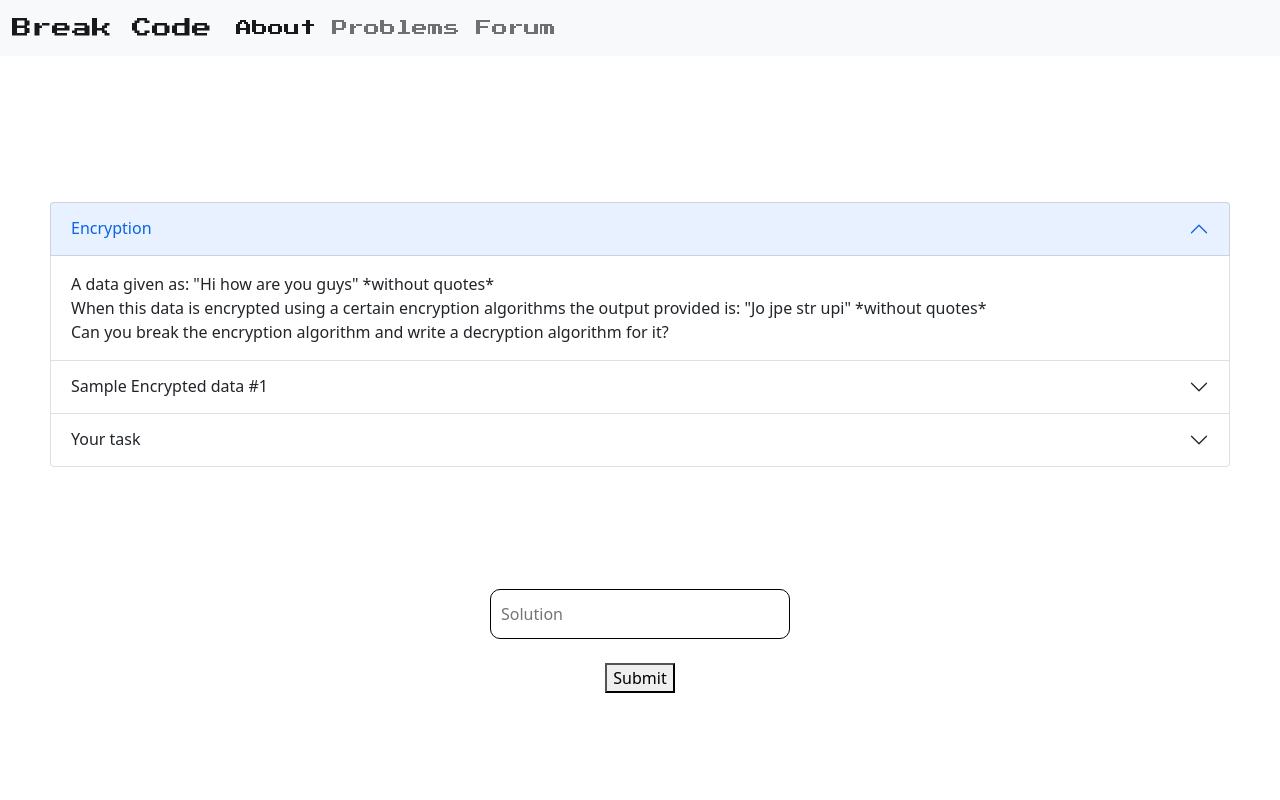
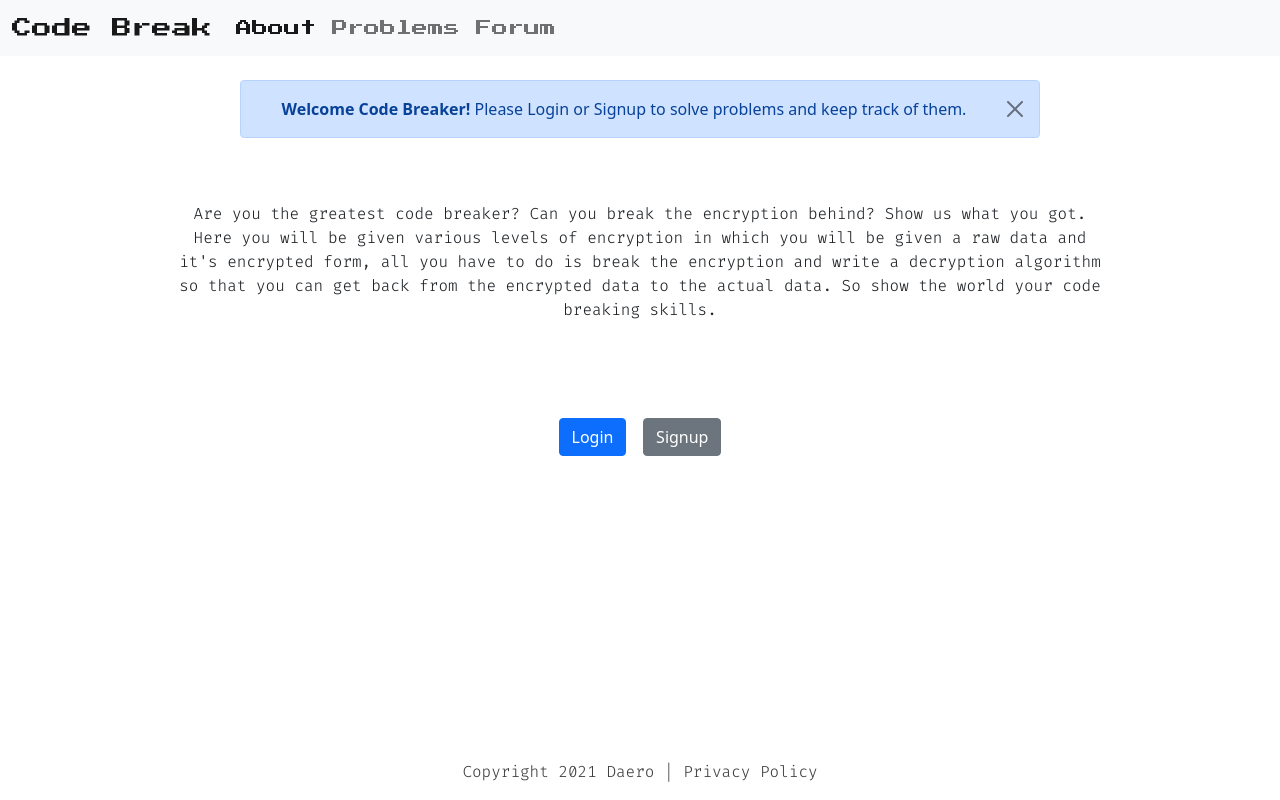
Before and after one commit to himanshu-kr-dev/codebreak, a PHP site: page / in a window 1280 px wide. Run offline with PHP 8.4, Linux system fonts and the light colour scheme.

Commit message:
Add files via upload

```diff
--- a/index.php
+++ b/index.php
@@ -11,6 +11,8 @@
     <!-- JavaScript Bundle with Popper -->
     <script src="https://cdn.jsdelivr.net/npm/bootstrap@5.0.0-beta1/dist/js/bootstrap.bundle.min.js" integrity="sha384-ygbV9kiqUc6oa4msXn9868pTtWMgiQaeYH7/t7LECLbyPA2x65Kgf80OJFdroafW" crossorigin="anonymous"></script>
     <link href="https://fonts.googleapis.com/css2?family=Press+Start+2P&display=swap" rel="stylesheet">
+    <link rel="preconnect" href="https://fonts.gstatic.com">
+    <link href="https://fonts.googleapis.com/css2?family=Fira+Code:wght@300&display=swap" rel="stylesheet">
     <title>Break Code</title>
     <style>
         .navbar-brand{
@@ -29,13 +31,28 @@
             border-radius: 10px;
             padding: 10px;
         }
+        .alert{
+            width: 800px;
+        }
+        .body-text{
+            font-family: 'Fira Code', monospace;
+        }
+        .footer {
+            position: fixed;
+            left: 0;
+            bottom: 0;
+            width: 100%;
+            color: #414141;
+            font-family: 'Fira Code', monospace;
+            text-align: center;
+        }
     </style>
 </head>
 <body>
 
 <nav class="navbar navbar-expand-lg navbar-light bg-light">
     <div class="container-fluid">
-        <a class="navbar-brand" href="#">Break Code</a>
+        <a class="navbar-brand" href="#">Code Break</a>
         <button class="navbar-toggler" type="button" data-bs-toggle="collapse" data-bs-target="#navbarNav" aria-controls="navbarNav" aria-expanded="false" aria-label="Toggle navigation">
             <span class="navbar-toggler-icon"></span>
         </button>
@@ -45,7 +62,7 @@
                     <a class="nav-link active" aria-current="page" href="#">About</a>
                 </li>
                 <li class="nav-item">
-                    <a class="nav-link" href="#">Problems</a>
+                    <a class="nav-link" href="problems/">Problems</a>
                 </li>
                 <li class="nav-item">
                     <a class="nav-link" href="#">Forum</a>
@@ -55,57 +72,30 @@
     </div>
 
 </nav>
-<br><br><br><br>
-    <div class="accordion" id="accordionExample">
-        <div class="accordion-item">
-            <h2 class="accordion-header" id="headingOne">
-                <button class="accordion-button" type="button" data-bs-toggle="collapse" data-bs-target="#collapseOne" aria-expanded="true" aria-controls="collapseOne">
-                    Encryption
-                </button>
-            </h2>
-            <div id="collapseOne" class="accordion-collapse collapse show" aria-labelledby="headingOne" data-bs-parent="#accordionExample">
-                <div class="accordion-body">
-                A data given as: "Hi how are you guys" *without quotes*<br>
-                    When this data is encrypted using a certain encryption algorithms the output provided is: "Jo jpe str upi" *without quotes*<br>
-                    Can you break the encryption algorithm and write a decryption algorithm for it?
-                </div>
-            </div>
-        </div>
-        <div class="accordion-item">
-            <h2 class="accordion-header" id="headingTwo">
-                <button class="accordion-button collapsed" type="button" data-bs-toggle="collapse" data-bs-target="#collapseTwo" aria-expanded="false" aria-controls="collapseTwo">
-                    Sample Encrypted data #1
-                </button>
-            </h2>
-            <div id="collapseTwo" class="accordion-collapse collapse" aria-labelledby="headingTwo" data-bs-parent="#accordionExample">
-                <div class="accordion-body">
-                Data: "You are a great person"<br>
-                    Encrypted data:"Upi ste s htrsy artdpm"<br>
-                    *all without quotes, and take care of case of alphabets*
-                </div>
-            </div>
-        </div>
-        <div class="accordion-item">
-            <h2 class="accordion-header" id="headingThree">
-                <button class="accordion-button collapsed" type="button" data-bs-toggle="collapse" data-bs-target="#collapseThree" aria-expanded="false" aria-controls="collapseThree">
-                    Your task
-                </button>
-            </h2>
-            <div id="collapseThree" class="accordion-collapse collapse" aria-labelledby="headingThree" data-bs-parent="#accordionExample">
-                <div class="accordion-body">
-                Find the decrypted data for the following data: "Yjsy esd atryyu rsdu kjhui wjhi lkah ejhs uious ajhfi ashjhf fsjhdfh fjsdh weriowe xcrwerj"<br>
-                    *without quotes*
-                </div>
-            </div>
-        </div>
-    </div>
-<br><br><br>
+<br>
 <center>
-    <form>
-        <input class="answer" required type="text" placeholder="Solution"><br><br>
-        <button type="submit">Submit</button>
-    </form>
-    <br><br>
+
+    <div class="alert alert-primary alert-dismissible fade show" role="alert">
+        <strong>Welcome Code Breaker!</strong> Please Login or Signup to solve problems and keep track of them.
+        <button type="button" class="btn-close" data-bs-dismiss="alert" aria-label="Close"></button>
+
+
+</div>
+<br><br>
+<div class="body-text">
+    Are you the greatest code breaker? Can you break the encryption behind? Show us what you got.<br>
+    Here you will be given various levels of encryption in which you will be given a raw data and <br>
+    it's encrypted form, all you have to do is break the encryption and write a decryption algorithm<br>
+    so that you can get back from the encrypted data to the actual data. So show the world your code <br>breaking skills.
+</div>
+    <br><br><br><br>
+    <a href="login/"><button type="button" class="btn btn-primary">Login</button></a> &nbsp;&nbsp;
+    <a href="signup/"><button type="button" class="btn btn-secondary">Signup</button></a>
 </center>
+
+
+<div class="footer">
+    <p>Copyright 2021 Daero | Privacy Policy</p>
+</div>
 </body>
 </html>
```
